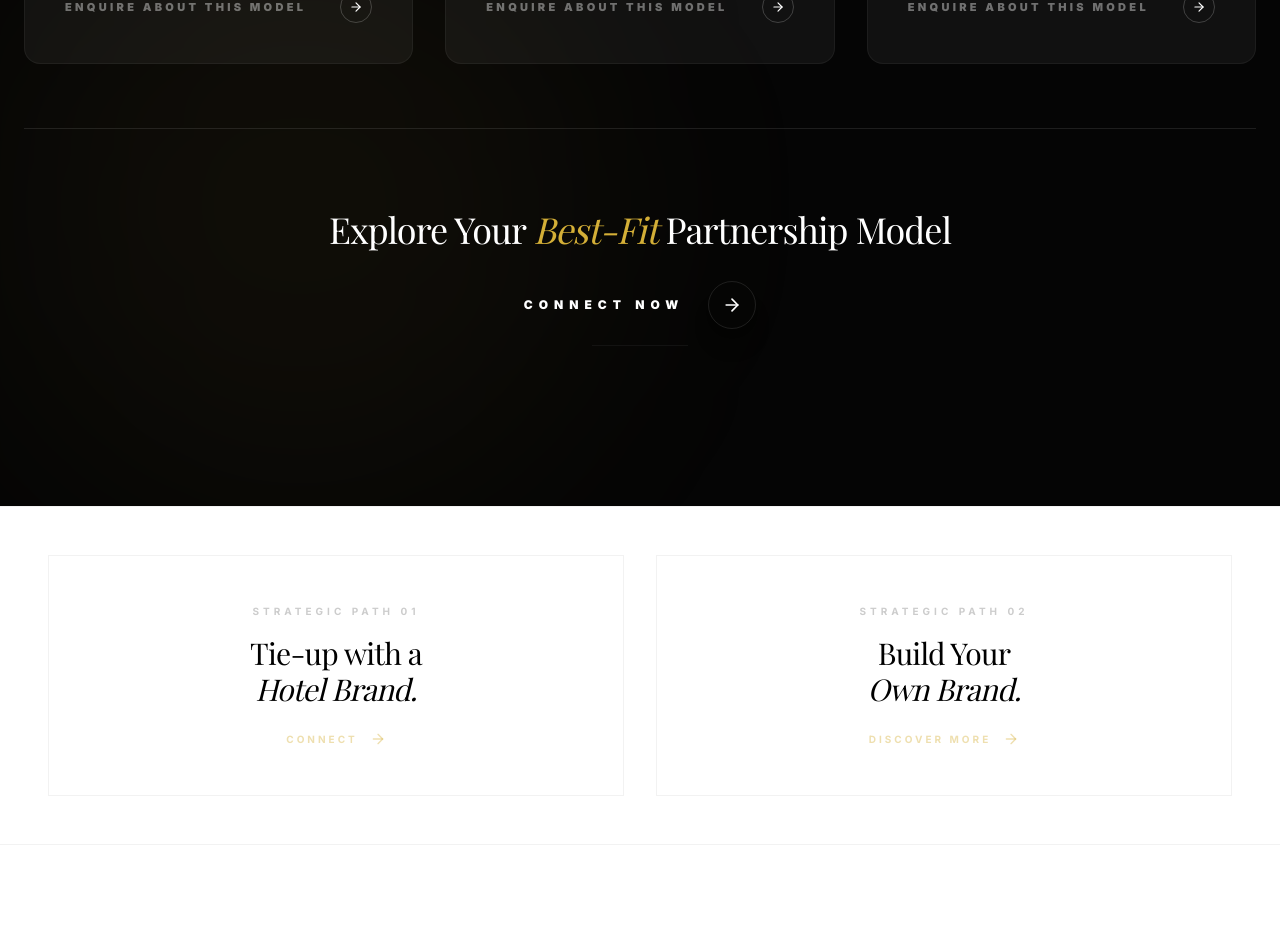
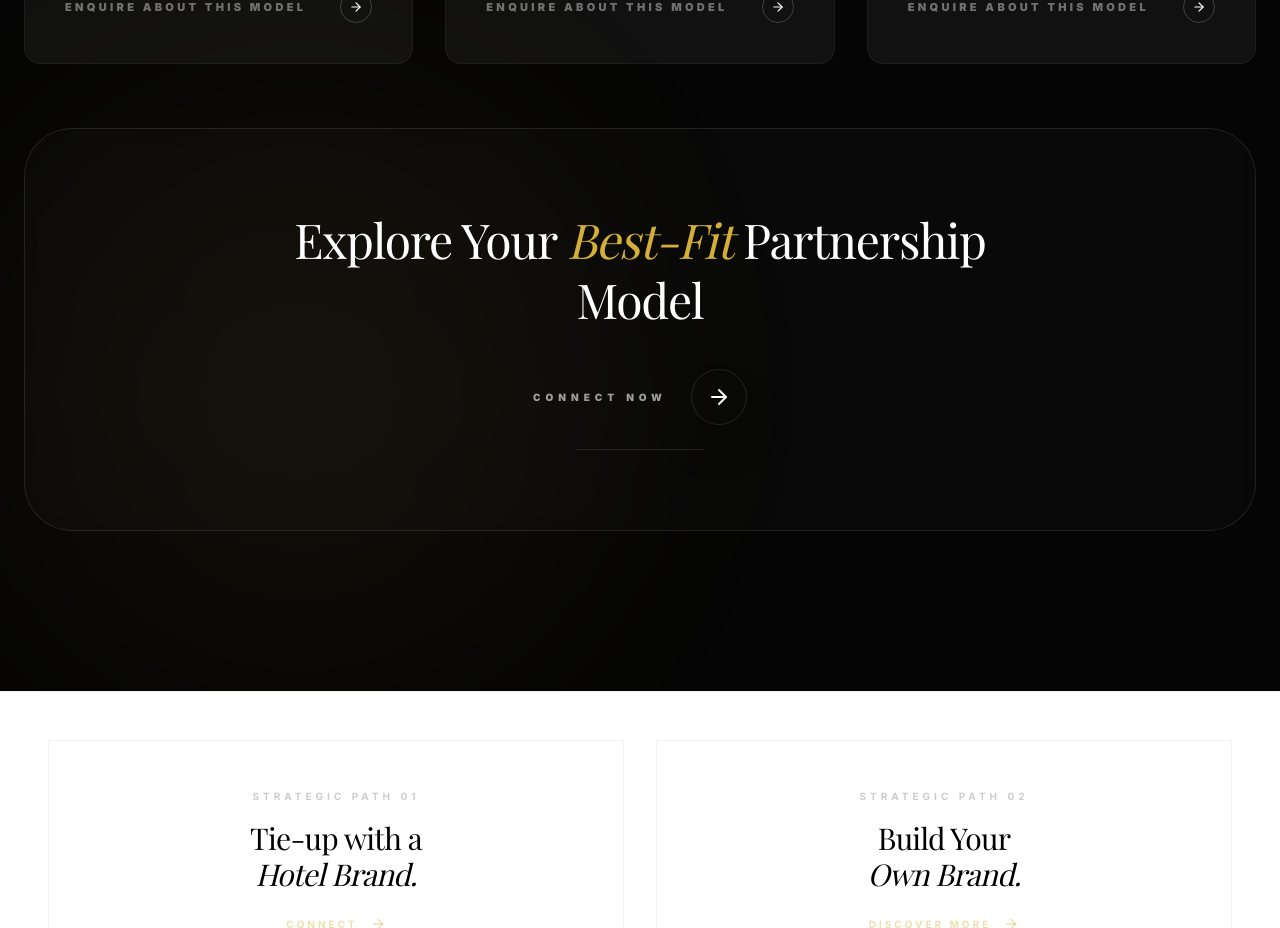
Before and after one commit to cricketmagician/vnexora, a Next.js app: page /services/brand-partnership-solutions in a window 1280 px wide. Shown: the part 3900-4828 px from the top of the page. Built offline with nearby package versions, Linux system fonts and the light colour scheme; a web font is replaced by a local one.

Commit message:
design: wrap partnership model CTA in a premium glassmorphism box

```diff
--- a/src/components/sections/PartnershipStructures.tsx
+++ b/src/components/sections/PartnershipStructures.tsx
@@ -212,25 +212,31 @@ export const PartnershipStructures = () => {
             ))}
           </div>
 
-          {/* Footer CTA */}
+          {/* Footer CTA Box */}
           <motion.div
             initial={{ opacity: 0, y: 20 }}
             whileInView={{ opacity: 1, y: 0 }}
             viewport={{ once: true }}
-            className="flex flex-col items-center gap-8 pt-20 border-t border-white/10"
+            className="relative p-12 md:p-20 rounded-[3rem] border border-white/10 bg-white/[0.02] backdrop-blur-sm overflow-hidden group/box"
           >
-             <h4 className="text-2xl md:text-4xl font-serif text-white tracking-tight text-center">
+            {/* Background Glow Effect */}
+            <div className="absolute inset-0 bg-gradient-to-br from-[#D4AF37]/5 via-transparent to-transparent opacity-0 group-hover/box:opacity-100 transition-opacity duration-1000" />
+
+            <div className="relative z-10 flex flex-col items-center gap-10">
+               <h4 className="text-3xl md:text-5xl font-serif text-white tracking-tight text-center max-w-3xl leading-tight">
                  Explore Your <span className="italic text-[#D4AF37]">Best-Fit</span> Partnership Model
                </h4>
-             <Link href="/contact" className="group flex flex-col items-center gap-4">
+
+               <Link href="/contact" className="group flex flex-col items-center gap-6">
                   <div className="flex items-center gap-6">
-                   <span className="text-xs font-black uppercase tracking-[0.5em] text-white group-hover:text-[#D4AF37] transition-colors">Connect Now</span>
-                   <div className="w-12 h-12 rounded-full border border-white/10 flex items-center justify-center group-hover:bg-[#D4AF37] group-hover:border-[#D4AF37] transition-all duration-500 shadow-xl group-hover:shadow-[#D4AF37]/20">
-                      <ArrowRight className="w-5 h-5 group-hover:text-black transition-colors" />
+                     <span className="text-[10px] font-black uppercase tracking-[0.5em] text-white/60 group-hover:text-[#D4AF37] transition-colors">Connect Now</span>
+                     <div className="w-14 h-14 rounded-full border border-white/10 flex items-center justify-center group-hover:bg-[#D4AF37] group-hover:border-[#D4AF37] transition-all duration-500 shadow-2xl group-hover:shadow-[#D4AF37]/40">
+                        <ArrowRight className="w-6 h-6 text-white group-hover:text-black transition-colors" />
                      </div>
                   </div>
-                <div className="h-px w-24 bg-white/5 group-hover:w-48 group-hover:bg-[#D4AF37]/30 transition-all duration-700" />
+                  <div className="h-px w-32 bg-white/10 group-hover:w-48 group-hover:bg-[#D4AF37]/40 transition-all duration-700" />
                </Link>
+            </div>
           </motion.div>
         </div>
       </div>
```
Lines whose indentation alone changed are shown as unchanged.
